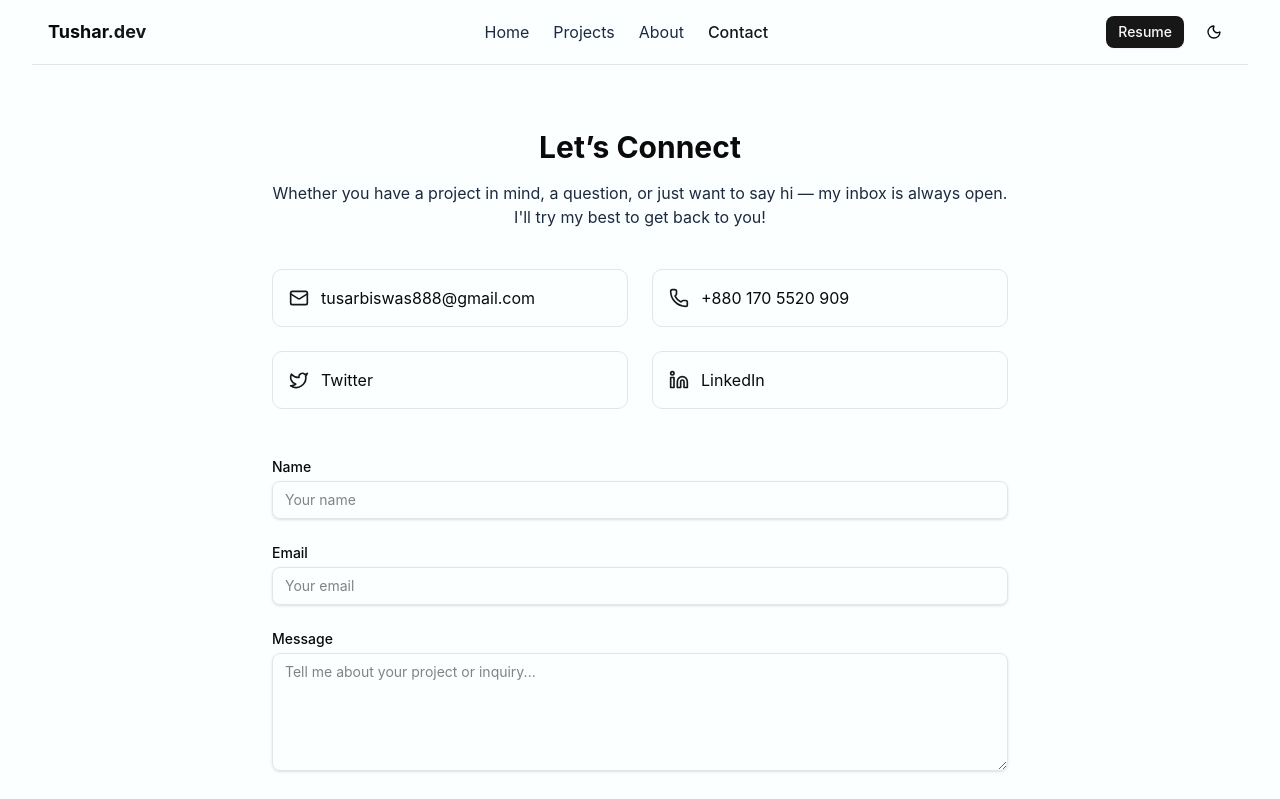
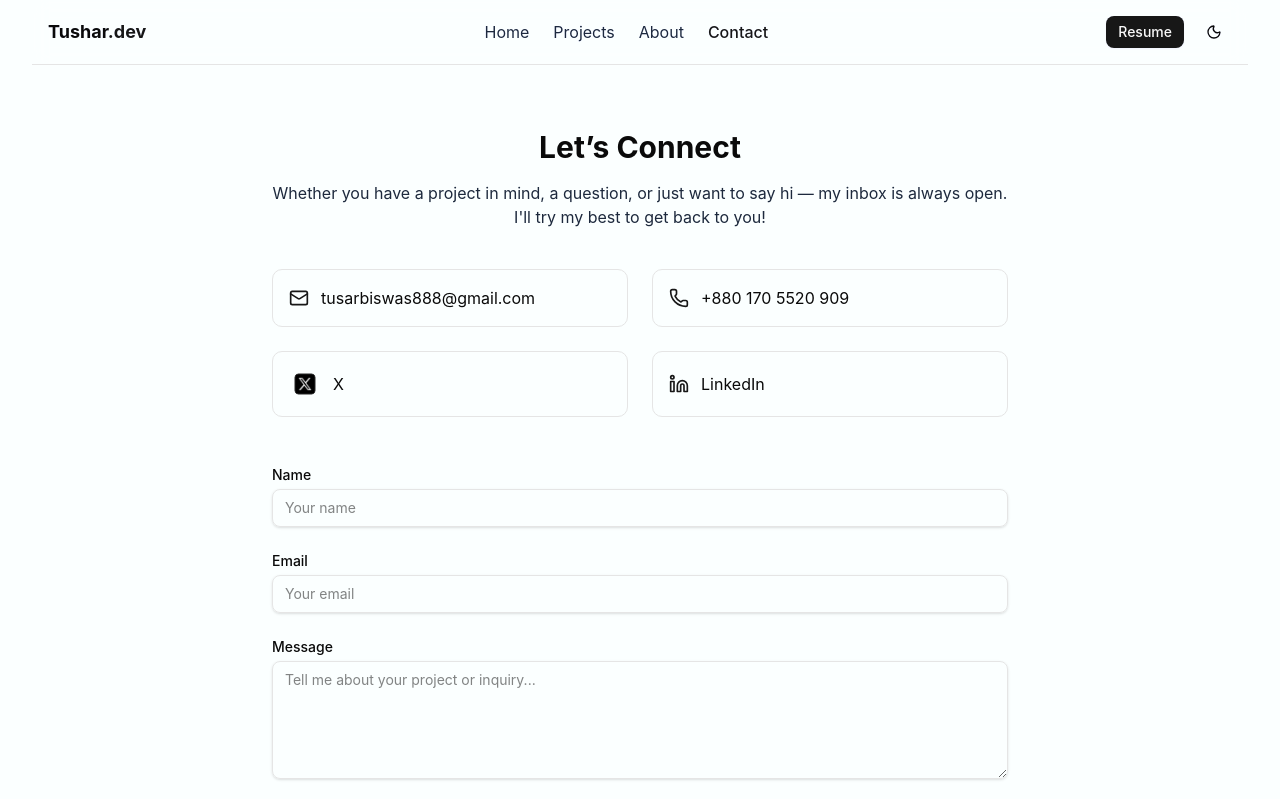
Before and after one commit to asynctushar/asynctushar, a Next.js app: page /contact in a window 1280 px wide. Shown: the top 799 px of the page. Built offline with nearby package versions, Linux system fonts and the light colour scheme.

Commit message:
fix: replaced twitter icon with X icon

```diff
--- a/src/app/contact/page.js
+++ b/src/app/contact/page.js
@@ -1,9 +1,10 @@
 "use client";
 
 import { useState } from "react";
-import { Mail, Linkedin, Phone, Twitter } from "lucide-react";
+import { Mail, Linkedin, Phone } from "lucide-react";
 import { Button } from "@/components/ui/button";
 import { toast } from "sonner";
+import Image from "next/image";
 
 
 export default function ContactPage() {
@@ -73,8 +74,8 @@ export default function ContactPage() {
 					rel="noopener noreferrer"
 					className="flex items-center gap-3 rounded-lg border p-4 hover:bg-muted transition"
 				>
-					<Twitter className="w-5 h-5 text-primary" />
-					<span>Twitter</span>
+					<Image src="/images/x.png" className="w-8 h-8" width={20} height={20} />
+					<span>X</span>
 				</a>
 				<a
 					href="https://linkedin.com/in/asynctushar"
```
Also changed, not shown: public/images/x.png (added).
